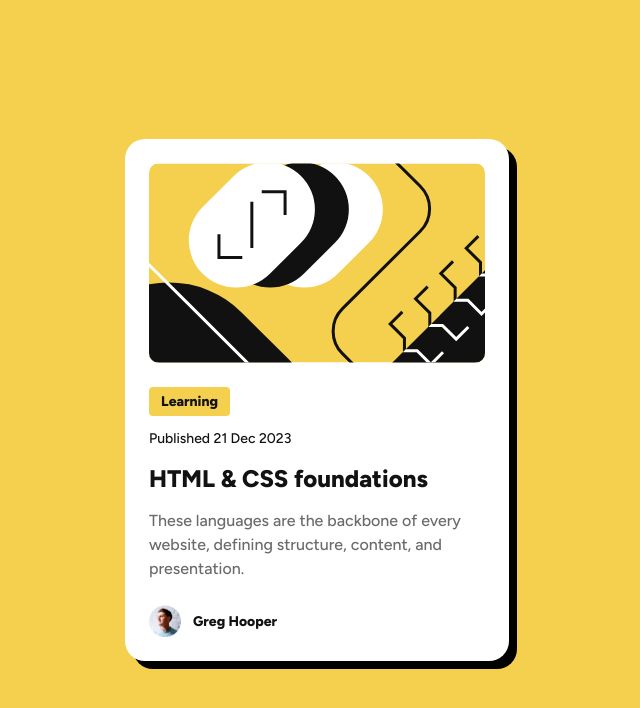
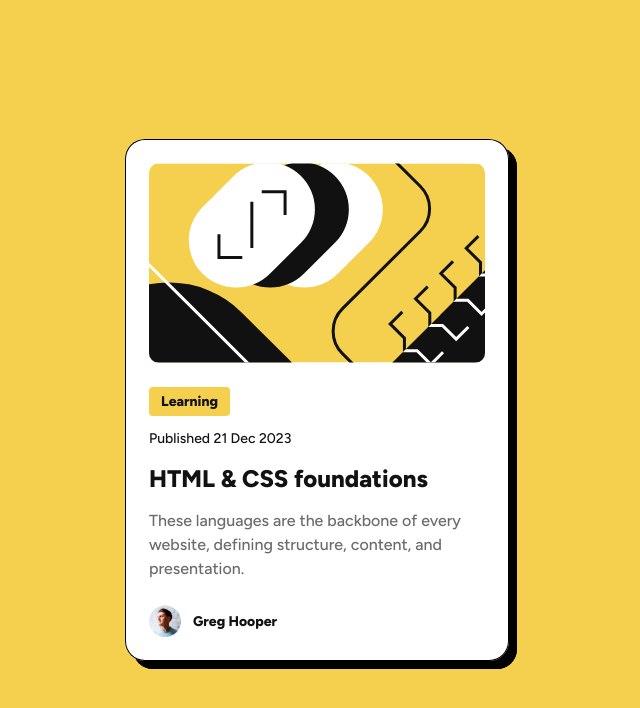
Before and after one commit to JamesLaviron/blog-preview-card-main, a plain HTML site: page index.html in a window 1280 px wide. Shown: the whole page, without its empty margins (323-963 px from the left). Drawn offline with Linux system fonts and the light colour scheme.

Commit message:
Add box-shadow

```diff
--- a/stylesheets/main.css
+++ b/stylesheets/main.css
@@ -19,6 +19,7 @@ main {
   max-width: 38.4rem;
   min-width: 32.7rem;
   filter: drop-shadow(var(--spacing-100) var(--spacing-100) 0 black);
+  box-shadow: inset 0px 0px 0px 1px #000;
 }
 
 .content {
```
